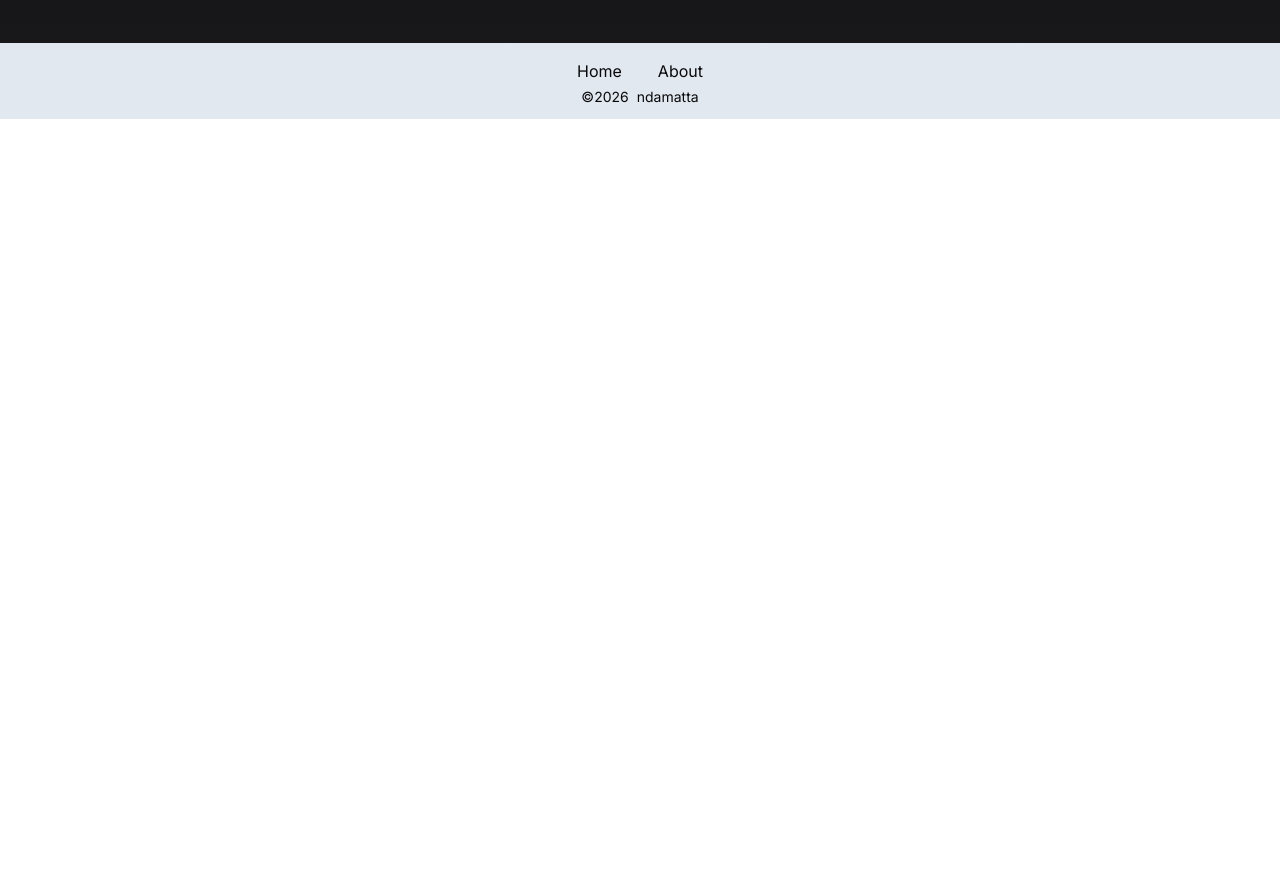
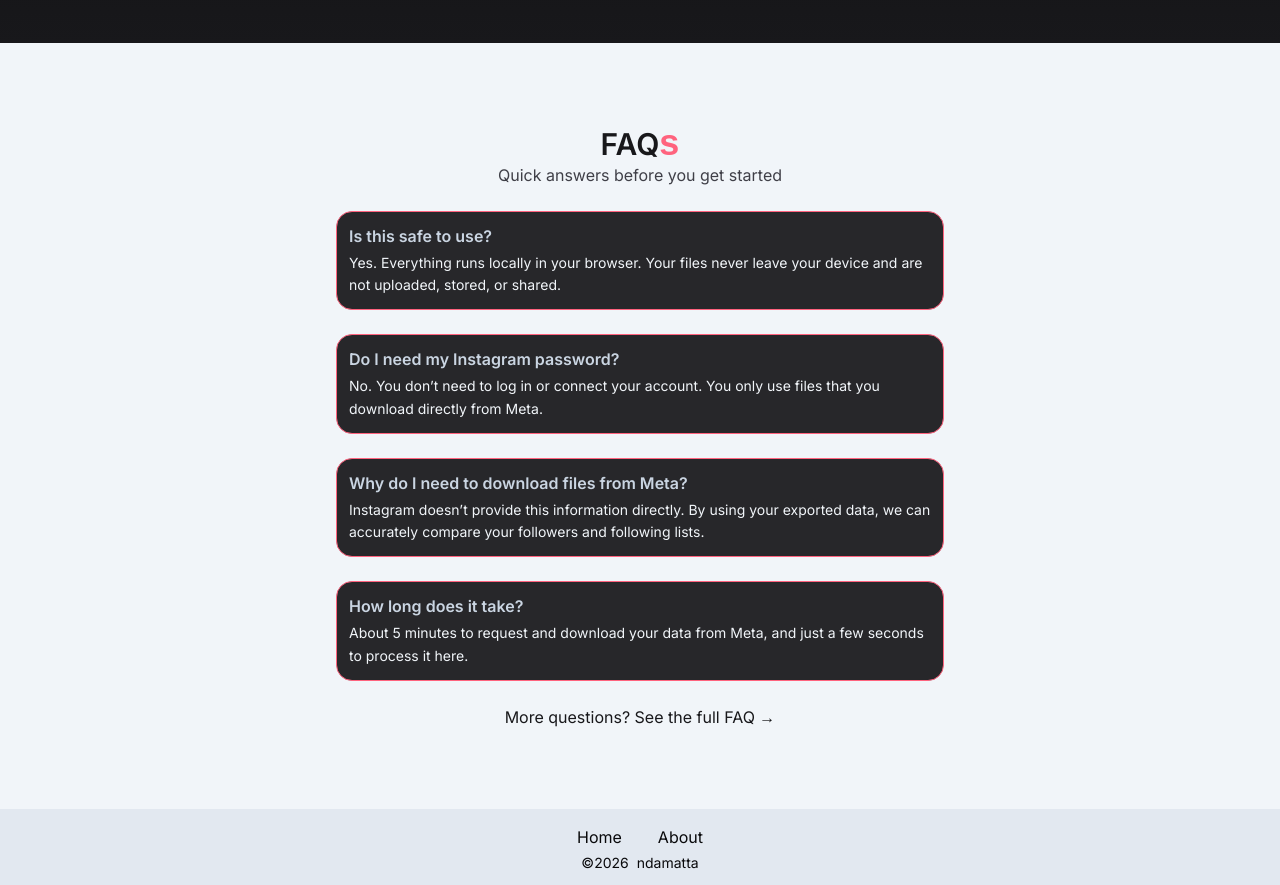
Before and after one commit to ndamatta/unfollowz, a Next.js app: page /en in a window 1280 px wide. Shown: the part 1360-2245 px from the top of the page. Before the commit the page ends 1479 px from the top, so only its background shows below. Built offline with nearby package versions, Linux system fonts and the light colour scheme; a web font is replaced by a local one.

Commit message:
add FAQs component, integrate into home page, add translations for both

```diff
--- a/messages/en.json
+++ b/messages/en.json
@@ -44,6 +44,62 @@
     "title": "Test title for about",
     "description": "this is a test description for about"
   },
+  "FAQ": {
+    "subtitleHome": "Quick answers before you get started",
+    "subtitleHowItWorks": "How it works",
+    "Home": [
+      {
+        "q": "Is this safe to use?",
+        "a": "Yes. Everything runs locally in your browser. Your files never leave your device and are not uploaded, stored, or shared."
+      },
+      {
+        "q": "Do I need my Instagram password?",
+        "a": "No. You don’t need to log in or connect your account. You only use files that you download directly from Meta."
+      },
+      {
+        "q": "Why do I need to download files from Meta?",
+        "a": "Instagram doesn’t provide this information directly. By using your exported data, we can accurately compare your followers and following lists."
+      },
+      {
+        "q": "How long does it take?",
+        "a": "About 5 minutes to request and download your data from Meta, and just a few seconds to process it here."
+      }
+    ],
+    "HowItWorks": [
+      {
+        "q": "What files do I need exactly?",
+        "a": "You need the followers and following files from your Meta account export. The step-by-step guide above shows exactly where to find them."
+      },
+      {
+        "q": "Why does this method work?",
+        "a": "Your exported data includes complete lists of who you follow and who follows you. By comparing both lists locally, we can identify who doesn’t follow you back."
+      },
+      {
+        "q": "What format should the files be in?",
+        "a": "The tool supports the default formats provided by Meta (usually JSON or HTML). Just download them as instructed in the guide."
+      },
+      {
+        "q": "Can I use this on mobile?",
+        "a": "Yes, but using a desktop is recommended for a smoother experience when downloading and uploading files."
+      },
+      {
+        "q": "Is any of my data sent to a server?",
+        "a": "No. All processing happens locally in your browser. Your data stays on your device at all times."
+      },
+      {
+        "q": "Can you access my Instagram account?",
+        "a": "No. This tool has no access to your account. It only reads the files you manually provide."
+      },
+      {
+        "q": "What if my files don’t work?",
+        "a": "Make sure you downloaded the correct files from Meta and didn’t modify them. If the issue persists, try downloading them again."
+      },
+      {
+        "q": "Why not just use an app for this?",
+        "a": "Most apps require login access to your account. This tool avoids that completely by using your own exported data, making it safer and more private."
+      }
+    ]
+  },
   "Footer": {
     "home": "Home",
     "about": "About"
--- a/messages/es.json
+++ b/messages/es.json
@@ -36,6 +36,62 @@
       "noResults": "no se encontraron resultados"
     }
   },
+  "FAQ": {
+    "subtitleHome": "Respuestas rápidas antes de comenzar",
+    "subtitleHowItWorks": "Como funciona",
+    "Home": [
+      {
+        "q": "¿Es seguro usar esto?",
+        "a": "Sí. Todo se ejecuta localmente en tu navegador. Tus archivos nunca salen de tu dispositivo, ni se suben, almacenan ni comparten."
+      },
+      {
+        "q": "¿Necesito mi contraseña de Instagram?",
+        "a": "No. No necesitás iniciar sesión ni conectar tu cuenta. Solo usas los archivos que descargaste directamente desde Meta."
+      },
+      {
+        "q": "¿Por qué tengo que descargar archivos desde Meta?",
+        "a": "Instagram no proporciona esta información directamente. Usando los datos exportados de tu cuenta, podemos comparar con precisión a quién sigues y quién te sigue."
+      },
+      {
+        "q": "¿Cuánto tarda?",
+        "a": "Alrededor de 5 minutos para solicitar y descargar tus datos desde Meta, y solo unos segundos para procesarlos aquí."
+      }
+    ],
+    "HowItWorks": [
+      {
+        "q": "¿Qué archivos necesito exactamente?",
+        "a": "Necesitás los archivos de seguidores y seguidos de la exportación de tu cuenta de Meta. La guía paso a paso de arriba muestra exactamente dónde encontrarlos."
+      },
+      {
+        "q": "¿Por qué funciona este método?",
+        "a": "Los datos exportados incluyen listas completas de a quién sigues y quién te sigue. Comparando ambas listas localmente, podemos identificar quién no te sigue de vuelta."
+      },
+      {
+        "q": "¿En qué formato deben estar los archivos?",
+        "a": "La herramienta soporta los formatos por defecto de Meta (generalmente JSON o HTML). Solo descargalos como se indica en la guía."
+      },
+      {
+        "q": "¿Puedo usar esto en el celular?",
+        "a": "Sí, pero se recomienda usar una computadora para una experiencia más cómoda al descargar y subir los archivos."
+      },
+      {
+        "q": "¿Se envía alguno de mis datos a un servidor?",
+        "a": "No. Todo el procesamiento ocurre localmente en tu navegador. Tus datos permanecen en tu dispositivo en todo momento."
+      },
+      {
+        "q": "¿Pueden acceder a mi cuenta de Instagram?",
+        "a": "No. Esta herramienta no tiene acceso a tu cuenta. Solo lee los archivos que vos proporcionás manualmente."
+      },
+      {
+        "q": "¿Qué pasa si mis archivos no funcionan?",
+        "a": "Asegurate de haber descargado los archivos correctos desde Meta y de no haberlos modificado. Si el problema persiste, probá descargarlos nuevamente."
+      },
+      {
+        "q": "¿Por qué no usar una app para esto?",
+        "a": "La mayoría de las apps requieren acceso a tu cuenta. Esta herramienta evita eso completamente usando tus propios datos exportados, lo que la hace más segura y privada."
+      }
+    ]
+  },
   "HowItWorks": {
     "title": "Titulo de Como funciona",
     "description": "Descripcion de prueba como funciona"
--- a/src/app/[locale]/(root)/page.tsx
+++ b/src/app/[locale]/(root)/page.tsx
@@ -1,6 +1,7 @@
 import { getTranslations, setRequestLocale } from "next-intl/server";
 import CTA from "@/src/components/CTA";
 import Processor from "@/src/components/Processor";
+import FAQSection from "@/src/components/FAQSection";
 
 export default async function Home({
   params,
@@ -9,12 +10,15 @@ export default async function Home({
 }) {
   const { locale } = await params;
   setRequestLocale(locale);
-  const t = await getTranslations("Home");
+  const t = await getTranslations();
+  const faqItems = t.raw("FAQ.Home");
+
 
   return (
     <>
     <CTA />
     <Processor />
+    <FAQSection items={faqItems} variant="flat" />
     </>
   );
 }
--- /dev/null
+++ b/src/components/FAQSection.tsx
@@ -0,0 +1,98 @@
+"use client";
+import { useState } from "react";
+import { useTranslations } from "next-intl";
+import { Link } from '../i18n/navigations';
+
+type FAQItem = {
+  q: string;
+  a: string;
+};
+
+type FAQVariant = "flat" | "accordion";
+
+function FlatItem({ item }: { item: FAQItem }) {
+  return (
+    <div className="bg-zinc-800 rounded-2xl p-3 border border-rose-400">
+      <h3 className="text-sm sm:text-base font-semibold text-slate-300">
+        {item.q}
+      </h3>
+      <p className="text-xs sm:text-sm text-slate-100 mt-1 leading-relaxed">
+        {item.a}
+      </p>
+    </div>
+  );
+}
+
+function AccordionItem({ item }: { item: FAQItem }) {
+  const [open, setOpen] = useState(false);
+
+  return (
+    <div className="border border-slate-700 rounded-xl overflow-hidden">
+      <button
+        onClick={() => setOpen((prev) => !prev)}
+        className="w-full flex items-center justify-between px-5 py-4 bg-zinc-800 text-left text-slate-200 text-sm sm:text-base font-medium hover:bg-zinc-700 transition-colors duration-200"
+      >
+        <span>{item.q}</span>
+        <span
+          className={`text-rose-400 text-lg transition-transform duration-200 ${open ? "rotate-45" : ""}`}
+        >
+          +
+        </span>
+      </button>
+      {open && (
+        <div className="px-5 py-4 bg-zinc-900 text-slate-400 text-xs sm:text-sm leading-relaxed">
+          {item.a}
+        </div>
+      )}
+    </div>
+  );
+}
+
+export default function FAQSection({
+  items,
+  variant,
+}: {
+  items: FAQItem[];
+  variant: FAQVariant;
+}) {
+  const t = useTranslations("FAQ");
+
+  return (
+    <section className="w-full bg-slate-100">
+      <div className="container mx-auto px-4 sm:px-6 lg:px-8 py-0 my-20 max-w-2xl">
+        <div className="text-center mb-6">
+          <h2 className="text-1xl sm:text-3xl font-semibold text-zinc-900">
+            FAQ
+            <span className="font-sketch text-rose-400 text-3xl sm:text-1xl md:text-4xl">
+              s
+            </span>
+          </h2>
+
+          <p className="text-sm sm:text-base text-zinc-700">
+            {t("subtitleHome")}
+          </p>
+        </div>
+
+        <div className="space-y-6">
+          {items.map((item) =>
+            variant === "flat" ? (
+              <FlatItem key={item.q} item={item} />
+            ) : (
+              <AccordionItem key={item.q} item={item} />
+            ),
+          )}
+        </div>
+
+        {/* CTA */}
+        <div className="text-center mt-6">
+          <Link
+            href="/howitworks"
+            className="text-sm sm:text-base text-zinc-900 hover:text-zinc-600 transition-colors duration-200"
+          >
+            More questions? See the full FAQ →
+          </Link>
+        </div>
+      </div>
+    </section>
+  );
+}
```
